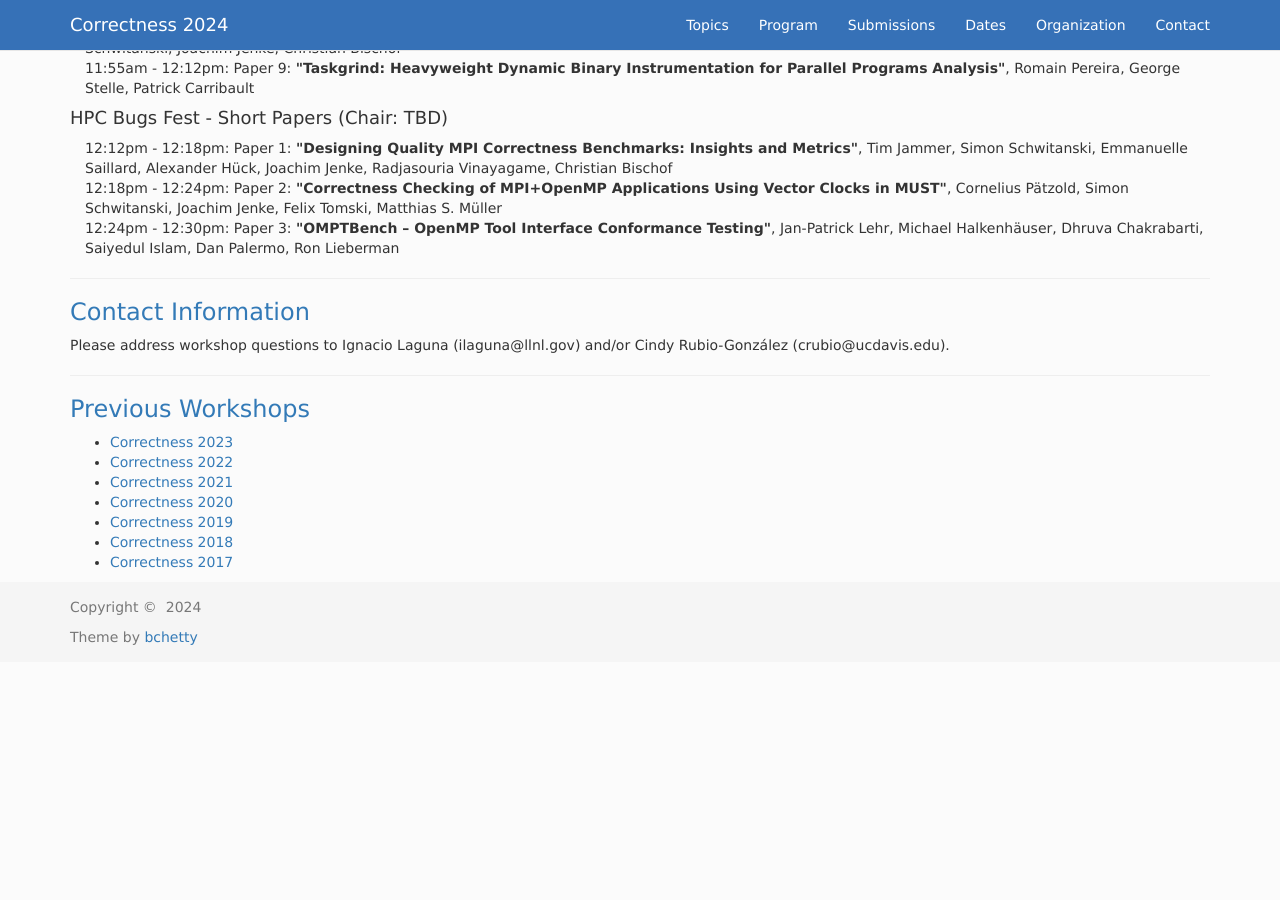
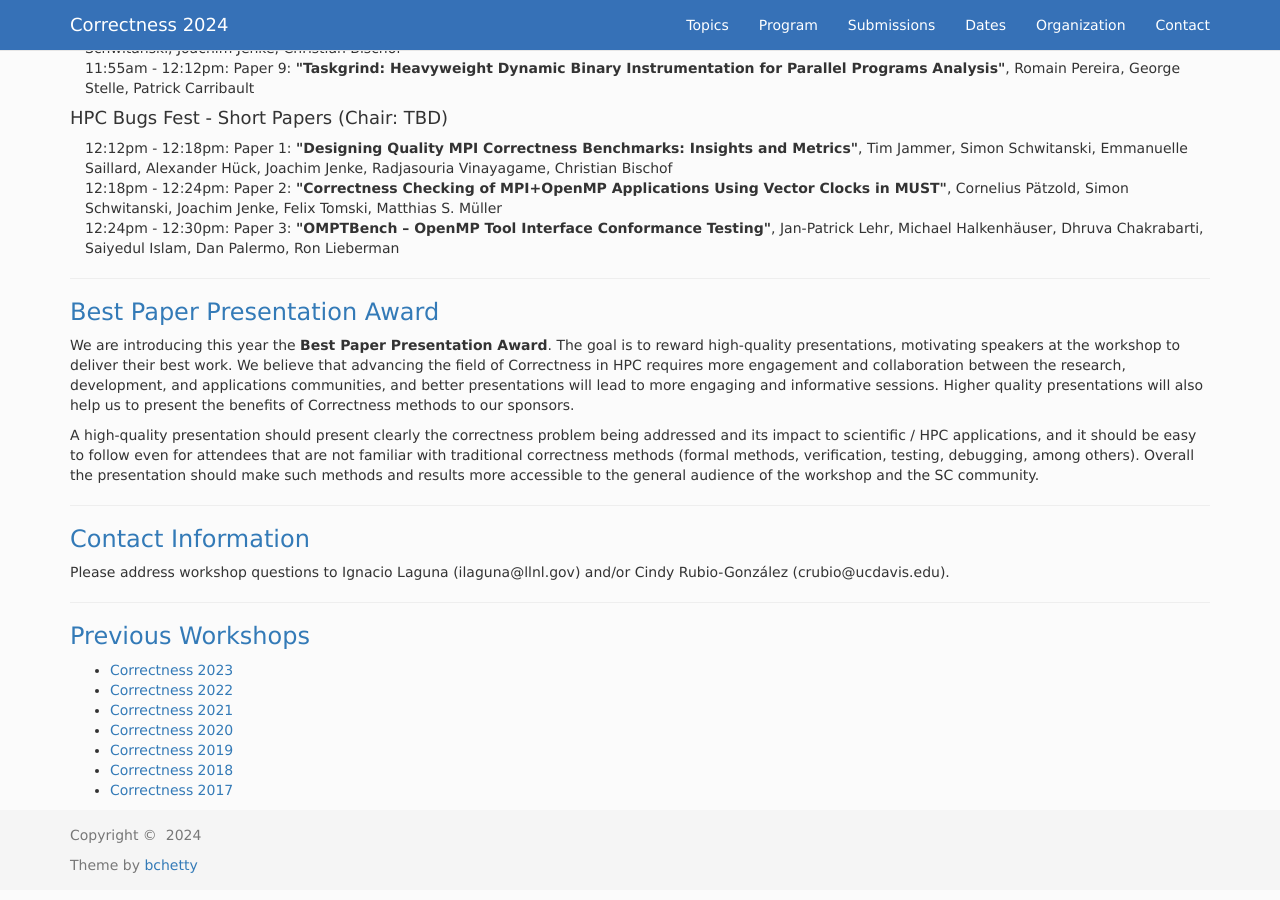
Before and after one commit to correctness-workshop/2024, a Jekyll site: the page built from index.md, in a window 1280 px wide and 900 px high, scrolled down 3665 px. Built offline with Jekyll 4.4.1, drawn with Linux system fonts in a browser that asks for light colours; nearby versions of some CDN libraries; the list of posts is cut into pages by our own code; before the commit the page ends 4337 px from its top, so only the background shows below that.

Commit message:
Update index.md

```diff
--- a/index.md
+++ b/index.md
@@ -210,6 +210,14 @@ All time zones are AOE.
 </table>
 
 ---
+###  <a class="anchor" name="award">Best Paper Presentation Award</a>
+
+We are introducing this year the **Best Paper Presentation Award**. The goal is to reward high-quality presentations, motivating speakers at the workshop to deliver their best work. We believe that advancing the field of Correctness in HPC requires more engagement and collaboration between the research, development, and applications communities, and better presentations will lead to more engaging and informative sessions. Higher quality presentations will also help us to present the benefits of Correctness methods to our sponsors.
+
+A high-quality presentation should present clearly the correctness problem being addressed and its impact to scientific / HPC applications, and it should be easy to follow even for attendees that are not familiar with traditional correctness methods (formal methods, verification, testing, debugging, among others). Overall the presentation should make such methods and results more accessible to the general audience of the workshop and the SC community.
+
+
+---
 ###  <a class="anchor" name="contact">Contact Information</a>
 Please address workshop questions to Ignacio Laguna (ilaguna@llnl.gov) and/or Cindy Rubio-González (crubio@ucdavis.edu).
 
```
